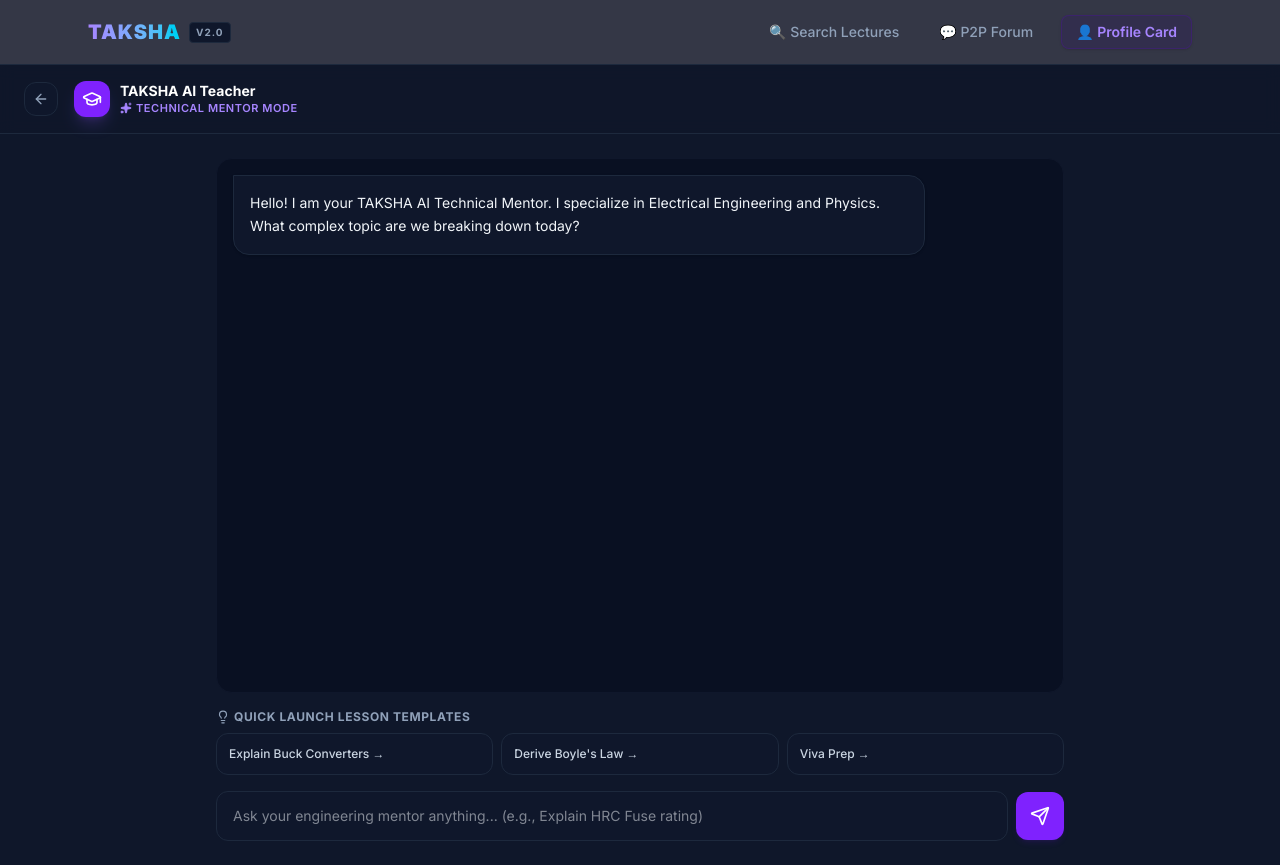
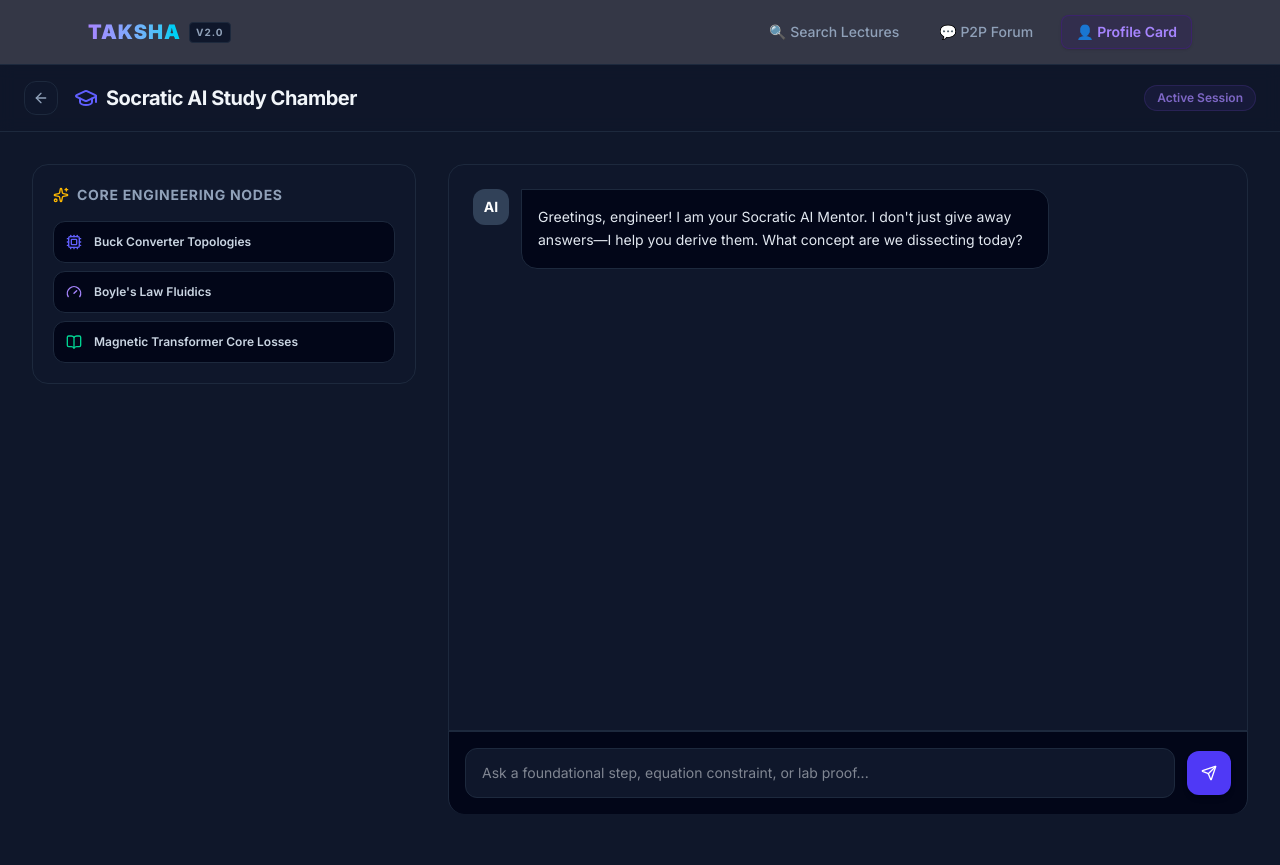
Before and after one commit to ARKANATHcodes/TAKSHA, a Next.js app: page /teacher in a window 1280 px wide. Built offline with nearby package versions, Linux system fonts and the light colour scheme.

Commit message:
feat: built theme-aware socratic ai teacher chamber route with interactive quick presets

```diff
--- a/src/app/teacher/page.tsx
+++ b/src/app/teacher/page.tsx
@@ -1,142 +1,164 @@
 "use client";
 
-import { useState, useEffect, useRef } from "react";
-import { ArrowLeft, Send, Sparkles, GraduationCap, BookOpen, Lightbulb, HelpCircle } from "lucide-react";
+import { useEffect, useState } from "react";
+import { useRouter } from "next/navigation";
+import {
+  GraduationCap,
+  Sparkles,
+  Send,
+  ArrowLeft,
+  Cpu,
+  Gauge,
+  BookOpen,
+  MessageSquare
+} from "lucide-react";
 
-export default function AITeacherPage() {
-  // Theme State (Syncs with your profile dashboard)
+export default function TeacherPage() {
+  const router = useRouter();
   const [isDark, setIsDark] = useState<boolean>(true);
-  const [input, setInput] = useState<string>("");
-  const chatEndRef = useRef<HTMLDivElement | null>(null);
-
-  // Classroom Chat History State
-  const [messages, setMessages] = useState([
+  const [message, setMessage] = useState<string>("");
+  const [chatHistory, setChatHistory] = useState([
     {
       role: "assistant",
-      text: "Hello! I am your TAKSHA AI Technical Mentor. I specialize in Electrical Engineering and Physics. What complex topic are we breaking down today?",
-    },
+      content: "Greetings, engineer! I am your Socratic AI Mentor. I don't just give away answers—I help you derive them. What concept are we dissecting today?"
+    }
   ]);
 
+  // Load persistent theme settings
   useEffect(() => {
     const savedTheme = localStorage.getItem("taksha-theme");
-    if (savedTheme === "light") setIsDark(false);
+    if (savedTheme === "light") {
+      setIsDark(false);
+    }
   }, []);
 
-  useEffect(() => {
-    chatEndRef.current?.scrollIntoView({ behavior: "smooth" });
-  }, [messages]);
+  const handleSendMessage = (e: React.FormEvent) => {
+    e.preventDefault();
+    if (!message.trim()) return;
 
-  // Quick-Query Quick Launch Prompts
-  const quickPrompts = [
-    { label: "Explain Buck Converters", text: "Can you explain how a Buck Converter works step-by-step with its switching states?" },
-    { label: "Derive Boyle's Law", text: "Explain the kinetic theory derivation of Boyle's Law simply." },
-    { label: "Viva Prep", text: "Ask me 3 tough viva questions about Transformer efficiency and HRC Fuses." },
+    // Append user message
+    const updatedHistory = [
+      ...chatHistory,
+      { role: "user", content: message.trim() }
     ];
+    setChatHistory(updatedHistory);
+    setMessage("");
 
-  const handleSendMessage = (textToSend: string) => {
-    if (!textToSend.trim()) return;
-
-    // 1. Append User Message
-    const userMsg = { role: "user", text: textToSend };
-    setMessages((prev) => [...prev, userMsg]);
-    setInput("");
-
-    // 2. Simulate AI Teacher Pedagogical Response
+    // Simulate Socratic Response Loop
     setTimeout(() => {
-      const aiResponse = {
+      setChatHistory([
+        ...updatedHistory,
+        {
           role: "assistant",
-        text: `Professor Mode Activated 🎓:\n\nThat is an excellent technical query. To understand this deeply, let's break it into three parts:\n1. Core physical principle involved.\n2. Mathematical/circuit implementation.\n3. Common industrial problem-solving use cases.\n\nWhat specific part of this configuration would you like me to diagram or calculate first?`,
-      };
-      setMessages((prev) => [...prev, aiResponse]);
+          content: "Fascinating perspective. To help you anchor that concept deeply, consider this: what happens to the output ripple voltage if we change our primary parameter thresholds?"
+        }
+      ]);
     }, 1000);
   };
 
+  const loadPresetTopic = (topicText: string) => {
+    setMessage(`Can you guide me through analyzing ${topicText}?`);
+  };
+
   return (
-    <div className={`min-h-screen font-sans flex flex-col transition-colors duration-200 ${isDark ? "bg-[#0f172a] text-slate-100" : "bg-slate-50 text-slate-800"}`}>
+    <div className={`min-h-screen font-sans transition-colors duration-200 ${isDark ? "bg-[#0f172a] text-slate-100" : "bg-slate-50 text-slate-800"}`}>
 
-      {/* TEACHER BANNER NAVBAR */}
-      <header className={`border-b px-6 py-4 flex items-center justify-between sticky top-0 z-50 backdrop-blur transition-colors ${
+      {/* INNER NAVBAR */}
+      <header className={`border-b px-6 py-4 flex items-center justify-between backdrop-blur sticky top-0 z-50 ${
         isDark ? "border-slate-800 bg-[#0f172a]/80" : "border-slate-200 bg-white/80"
       }`}>
         <div className="flex items-center gap-4">
           <button
             onClick={() => window.location.href = "/profile"}
-            className={`p-2 rounded-xl border transition-colors ${isDark ? "border-slate-800 bg-slate-900 text-slate-400 hover:text-white" : "border-slate-200 bg-white text-slate-600 hover:text-slate-900 shadow-sm"}`}
+            className={`p-2 rounded-xl border transition-colors ${isDark ? "bg-slate-900 border-slate-800 hover:bg-slate-800 text-slate-400 hover:text-white" : "bg-white border-slate-200 hover:bg-slate-100 text-slate-600 shadow-sm"}`}
           >
             <ArrowLeft className="h-4 w-4" />
           </button>
-          <div className="flex items-center gap-2.5">
-            <div className="h-9 w-9 rounded-xl bg-violet-600 flex items-center justify-center text-white shadow-lg shadow-violet-500/20">
-              <GraduationCap className="h-5 w-5" />
+          <div className="flex items-center gap-2">
+            <GraduationCap className="h-6 w-6 text-indigo-500" />
+            <h1 className="text-xl font-bold tracking-tight">Socratic AI Study Chamber</h1>
           </div>
-            <div>
-              <h1 className={`text-sm font-bold leading-tight ${isDark ? "text-white" : "text-slate-900"}`}>TAKSHA AI Teacher</h1>
-              <p className="text-[11px] font-semibold text-violet-400 tracking-wider uppercase flex items-center gap-1"><Sparkles className="h-3 w-3 fill-current" /> Technical Mentor Mode</p>
+        </div>
+        <span className="text-xs font-semibold px-3 py-1 rounded-full bg-violet-500/10 border border-violet-500/20 text-violet-400 animate-pulse">
+          Active Session
+        </span>
+      </header>
+
+      {/* WORKSPACE CONTENT SPLIT */}
+      <main className="max-w-7xl mx-auto p-6 md:p-8 grid grid-cols-1 lg:grid-cols-3 gap-8">
+
+        {/* LEFT COLUMN: GUIDED STUDY CHANNELS */}
+        <div className="space-y-6">
+          <div className={`p-5 rounded-2xl border ${isDark ? "bg-slate-900 border-slate-800" : "bg-white border-slate-200 shadow-sm"}`}>
+            <h3 className="font-bold text-sm uppercase tracking-wider text-slate-400 mb-4 flex items-center gap-2">
+              <Sparkles className="h-4 w-4 text-amber-400" /> Core Engineering Nodes
+            </h3>
+            <div className="space-y-2">
+              <button
+                onClick={() => loadPresetTopic("Ideal Buck Converter Duty Cycles")}
+                className={`w-full p-3 text-left text-xs font-semibold rounded-xl border transition-all flex items-center gap-3 ${
+                  isDark ? "bg-slate-950 border-slate-800 hover:border-indigo-500/40 text-slate-300" : "bg-slate-50 border-slate-200 hover:border-indigo-500/40 text-slate-700"
+                }`}
+              >
+                <Cpu className="h-4 w-4 text-indigo-500" /> Buck Converter Topologies
+              </button>
+              <button
+                onClick={() => loadPresetTopic("Boyle's Law Syringe Experiments")}
+                className={`w-full p-3 text-left text-xs font-semibold rounded-xl border transition-all flex items-center gap-3 ${
+                  isDark ? "bg-slate-950 border-slate-800 hover:border-violet-500/40 text-slate-300" : "bg-slate-50 border-slate-200 hover:border-violet-500/40 text-slate-700"
+                }`}
+              >
+                <Gauge className="h-4 w-4 text-violet-400" /> Boyle's Law Fluidics
+              </button>
+              <button
+                onClick={() => loadPresetTopic("Transformer Efficiency and Core Losses")}
+                className={`w-full p-3 text-left text-xs font-semibold rounded-xl border transition-all flex items-center gap-3 ${
+                  isDark ? "bg-slate-950 border-slate-800 hover:border-emerald-500/40 text-slate-300" : "bg-slate-50 border-slate-200 hover:border-emerald-500/40 text-slate-700"
+                }`}
+              >
+                <BookOpen className="h-4 w-4 text-emerald-400" /> Magnetic Transformer Core Losses
+              </button>
             </div>
           </div>
         </div>
-      </header>
 
-      {/* CORE CHAT INTERFACE CONTAINER */}
-      <main className="flex-1 max-w-4xl w-full mx-auto p-4 md:p-6 flex flex-col justify-between overflow-hidden">
-
-        {/* Messages Stream Grid */}
-        <div className={`flex-1 overflow-y-auto space-y-4 mb-4 p-4 rounded-2xl border ${isDark ? "bg-slate-950/40 border-slate-900" : "bg-white border-slate-200 shadow-inner"}`}>
-          {messages.map((msg, index) => (
-            <div key={index} className={`flex ${msg.role === "user" ? "justify-end" : "justify-start"}`}>
-              <div className={`max-w-[85%] rounded-2xl p-4 text-sm leading-relaxed whitespace-pre-wrap shadow-sm ${
+        {/* RIGHT COLUMN: CHAT PANEL TERMINAL */}
+        <div className="lg:col-span-2 flex flex-col h-[650px]">
+          <div className={`flex-1 rounded-t-2xl border p-6 overflow-y-auto space-y-4 ${isDark ? "bg-slate-900 border-slate-800" : "bg-white border-slate-200 shadow-sm"}`}>
+            {chatHistory.map((msg, idx) => (
+              <div key={idx} className={`flex gap-3 max-w-xl ${msg.role === "user" ? "ml-auto flex-row-reverse" : "mr-auto"}`}>
+                <div className={`p-2.5 h-9 w-9 rounded-xl flex items-center justify-center shrink-0 text-white font-bold text-sm ${
+                  msg.role === "user" ? "bg-indigo-600" : "bg-slate-700"
+                }`}>
+                  {msg.role === "user" ? "U" : "AI"}
+                </div>
+                <div className={`p-4 rounded-2xl text-sm leading-relaxed ${
                   msg.role === "user"
                     ? "bg-indigo-600 text-white rounded-tr-none"
-                  : (isDark ? "bg-slate-900 border border-slate-800 text-slate-100 rounded-tl-none" : "bg-slate-100 text-slate-800 rounded-tl-none")
+                    : (isDark ? "bg-slate-950 border border-slate-800 text-slate-200 rounded-tl-none" : "bg-slate-100 text-slate-800 rounded-tl-none")
                 }`}>
-                {msg.text}
+                  {msg.content}
                 </div>
               </div>
             ))}
-          <div ref={chatEndRef} />
           </div>
 
-        {/* Dynamic Shortcut Hotkeys */}
-        {messages.length === 1 && (
-          <div className="mb-4 space-y-2 animate-fade-in">
-            <p className="text-xs font-bold text-slate-400 uppercase tracking-wider flex items-center gap-1"><Lightbulb className="h-3.5 w-3.5" /> Quick Launch Lesson Templates</p>
-            <div className="grid grid-cols-1 sm:grid-cols-3 gap-2">
-              {quickPrompts.map((p, idx) => (
-                <button
-                  key={idx}
-                  onClick={() => handleSendMessage(p.text)}
-                  className={`p-3 text-left text-xs rounded-xl border font-medium transition-all ${
-                    isDark ? "bg-slate-900 border-slate-800 text-slate-300 hover:border-violet-500/40 hover:bg-slate-900" : "bg-white border-slate-200 text-slate-700 hover:border-violet-500/40 hover:bg-slate-50 shadow-sm"
-                  }`}
-                >
-                  {p.label} →
-                </button>
-              ))}
-            </div>
-          </div>
-        )}
-
-        {/* Input Interactive Form Area */}
-        <form
-          onSubmit={(e) => { e.preventDefault(); handleSendMessage(input); }}
-          className="flex items-center gap-2"
-        >
+          {/* INPUT DISPATCH PANEL */}
+          <form onSubmit={handleSendMessage} className={`p-4 border-t border-x rounded-b-2xl flex items-center gap-3 ${isDark ? "bg-slate-950 border-slate-800" : "bg-slate-100 border-slate-200"}`}>
             <input
               type="text"
-            value={input}
-            onChange={(e) => setInput(e.target.value)}
-            placeholder="Ask your engineering mentor anything... (e.g., Explain HRC Fuse rating)"
+              value={message}
+              onChange={(e) => setMessage(e.target.value)}
+              placeholder="Ask a foundational step, equation constraint, or lab proof..."
               className={`flex-1 rounded-xl px-4 py-3.5 text-sm outline-none border transition-all ${
-              isDark ? "bg-slate-900 border-slate-800 text-slate-100 focus:border-violet-500" : "bg-white border-slate-200 text-slate-800 focus:border-violet-500 shadow-sm"
+                isDark ? "bg-slate-900 border-slate-800 text-slate-100 focus:border-indigo-500" : "bg-white border-slate-200 text-slate-800 focus:border-indigo-500"
               }`}
             />
-          <button
-            type="submit"
-            className="p-3.5 bg-violet-600 hover:bg-violet-500 text-white rounded-xl shadow-md shadow-violet-600/10 transition-colors"
-          >
-            <Send className="h-5 w-5" />
+            <button type="submit" className="p-3.5 bg-indigo-600 hover:bg-indigo-500 text-white rounded-xl shadow-md transition-colors">
+              <Send className="h-4 w-4" />
             </button>
           </form>
+        </div>
 
       </main>
     </div>
```
Lines whose indentation alone changed are shown as unchanged.
